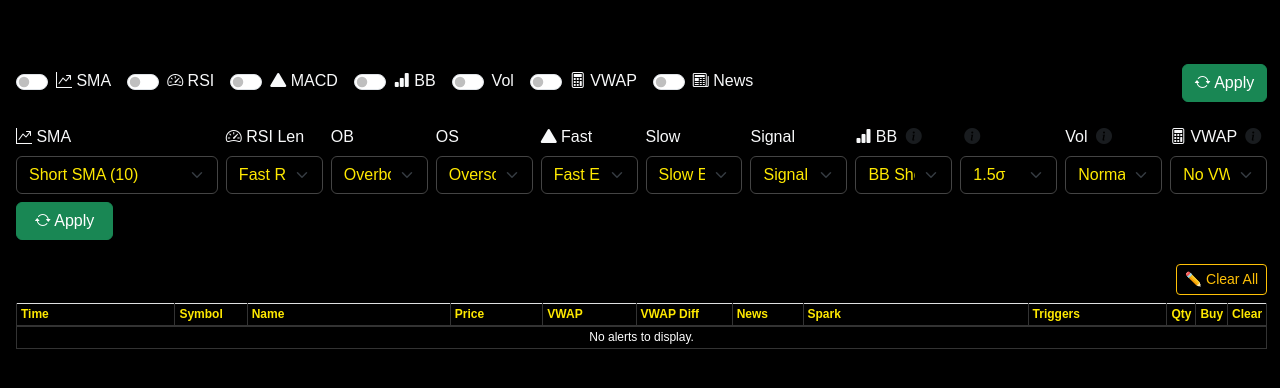
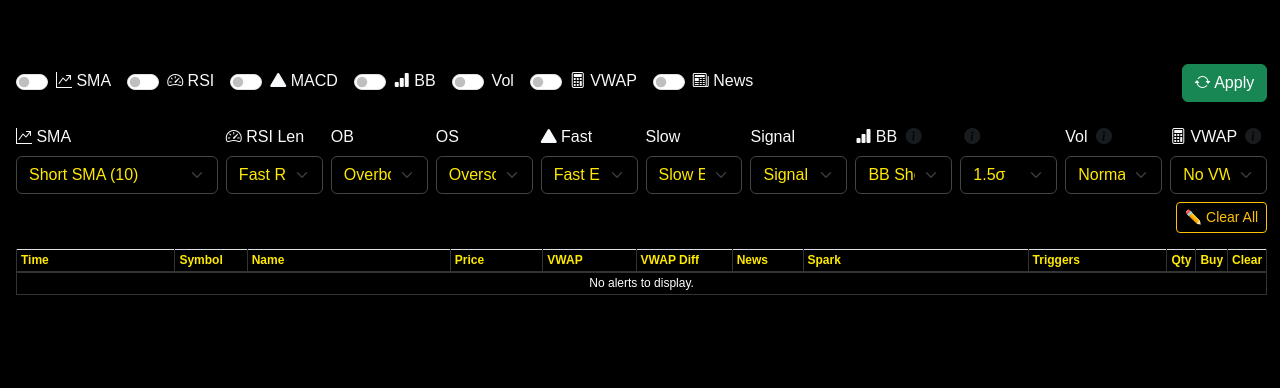
Before and after one commit to bmccall136/TradeAlerts, a Flask app: template templates/alerts.html in a window 1280 px wide. Shown: the part 60-448 px from the top of the page. Run offline with Flask 3, Linux system fonts and the light colour scheme; the template is opened without the code that fills it, so the values that code supplies are empty.

Commit message:
Checkpoint 2025-06-09_16-04-13

```diff
--- a/dashboard.py
+++ b/dashboard.py
@@ -1,5 +1,9 @@
 # File: dashboard.py
-from services.alert_service import save_indicator_settings, get_all_indicator_settings, get_alerts
+from services.alert_service import (
+    save_indicator_settings,
+    get_all_indicator_settings,
+    get_alerts,
+)
 from pathlib import Path
 import os
 import subprocess
--- a/templates/alerts.html
+++ b/templates/alerts.html
@@ -200,14 +200,6 @@
       </div>
 
 
-	  <!-- 13) News toggle + Apply button -->
-	  <div class="col-6 col-md-1 text-end">
-		<button type="submit" class="btn btn-success w-100">
-		  <i class="bi bi-arrow-repeat"></i> Apply
-		</button>
-	  </div>
-	</div>    {# close .row #}
-	</form>  {# close your GET form #}
 
 	<!-- now that GET form is closed, we can safely put Clear All -->
 	<div class="d-flex justify-content-end mb-2">
```
Also changed, not shown: 3 other files.
